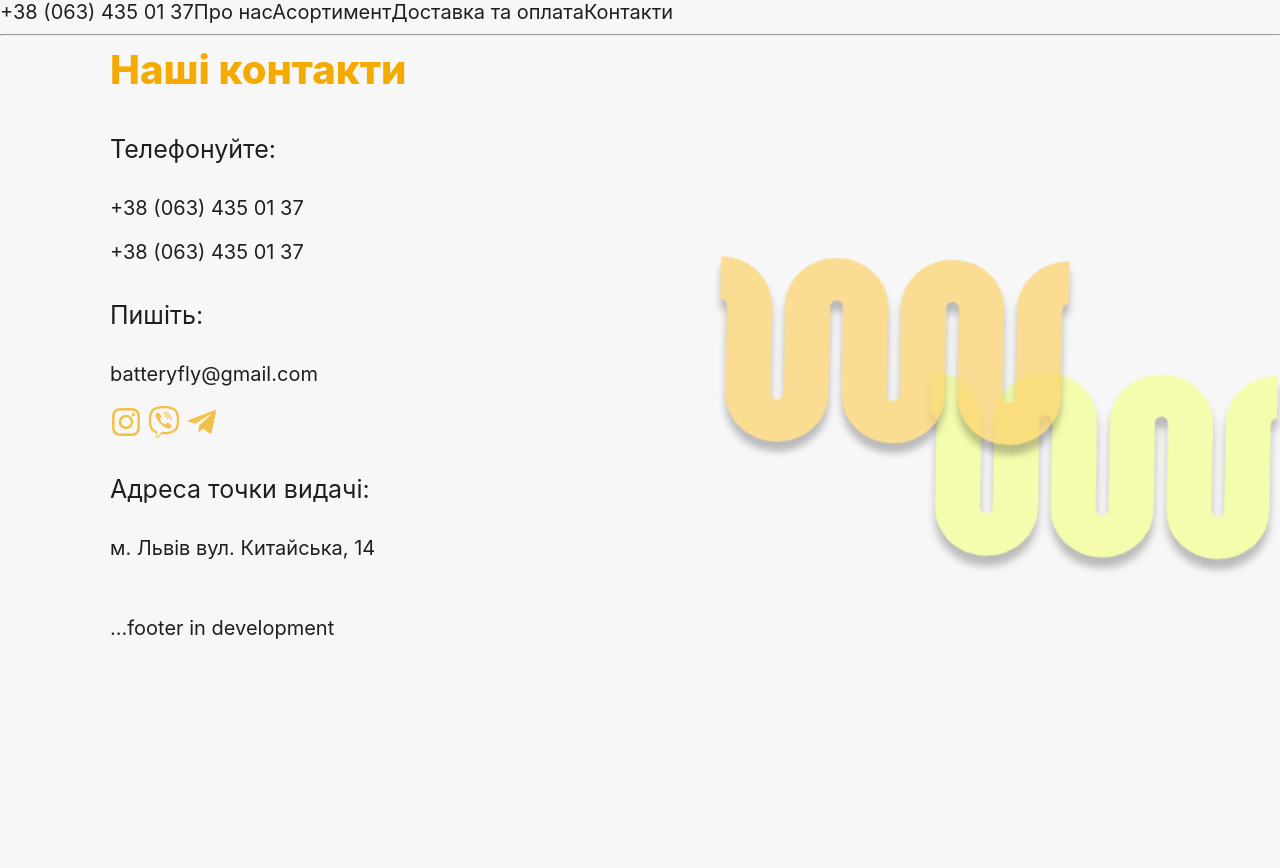
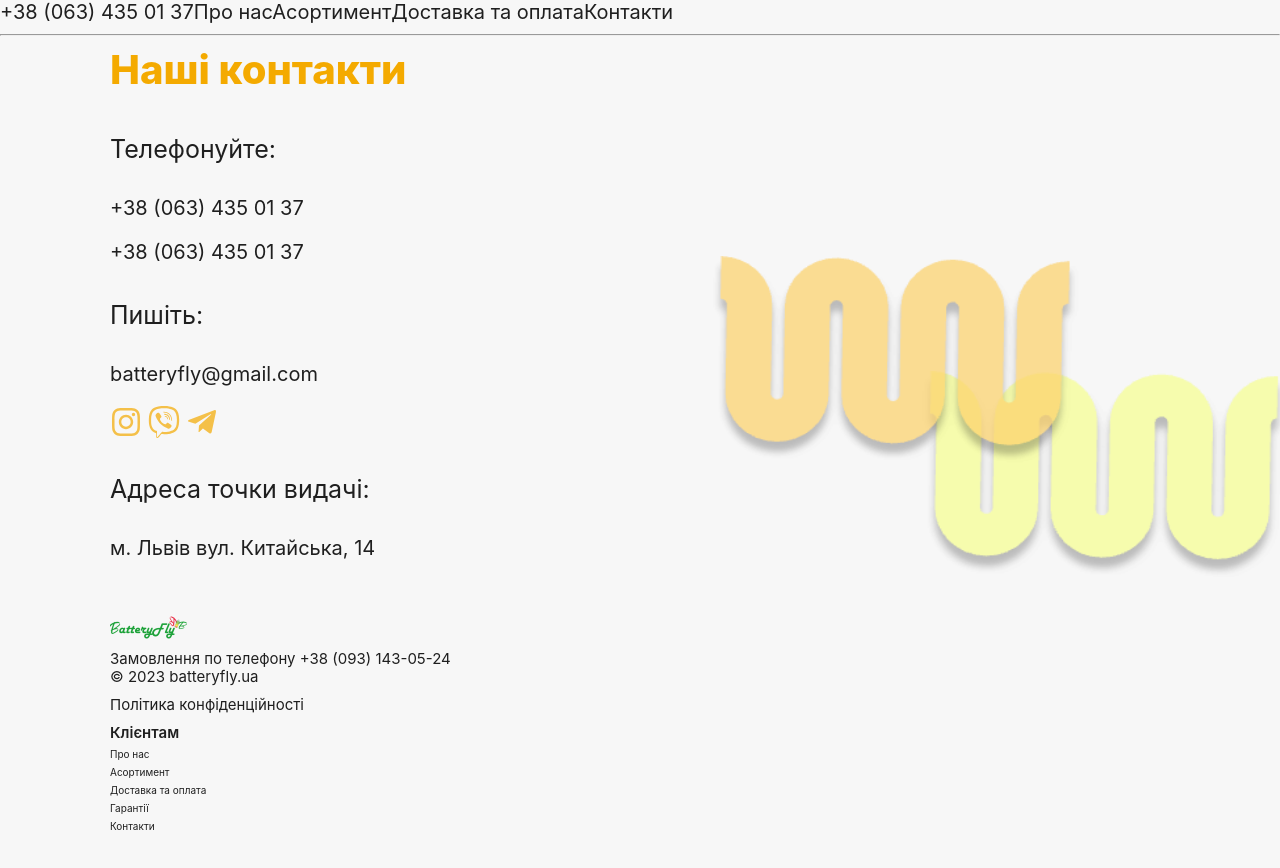
Before and after one commit to va7ul/Battery_Fly_Frontend, a React (Create React App) app: page /Battery_Fly_Frontend/contacts in a window 1280 px wide. Shown: the top 868 px of the page. Before the commit the page ends 800 px from the top, so only its background shows below. Built offline with nearby package versions, Linux system fonts and the light colour scheme.

Commit message:
start_footer

```diff
--- a/src/components/Footer/Footer.jsx
+++ b/src/components/Footer/Footer.jsx
@@ -1,9 +1,22 @@
-import { Container } from "./Footer.styled";
+import { Box, Container, Logo, Text, Link, Title } from "./Footer.styled";
+import logo from '../../assets/images/logo.png'
 
 export const Footer = () => {
   return (
     <Container>
-      ...footer in development
+      <Logo src={logo} alt='logo' />
+      <Text>Замовлення по телефону <a href="tel:+380931430524">+38 (093) 143-05-24</a><br/>&copy; 2023 batteryfly.ua
+      </Text>
+      <Text>Політика конфіденційності
+      </Text>
+      <Box>
+        <Title>Клієнтам</Title>
+        <Link to='/about'>Про нас</Link>
+        <Link to='/assortment'>Асортимент</Link>
+        <Link to='/delivery-and-payment'>Доставка та оплата</Link>
+        <Link to='/'>Гарантії</Link>
+        <Link to='/contacts'>Контакти</Link>
+      </Box>
     </Container>
   );
 };
--- a/src/components/Footer/Footer.styled.js
+++ b/src/components/Footer/Footer.styled.js
@@ -1,4 +1,5 @@
 import styled from 'styled-components';
+import { NavLink } from 'react-router-dom';
 
 export const Container = styled.div`
   padding: 25px 30px;
@@ -10,3 +11,45 @@ export const Container = styled.div`
     max-width: 1280px;
   }
 `;
+
+export const Logo = styled.img`
+  width: 78px;
+  height: 24px;
+  margin-bottom: 10px;
+`;
+
+export const Text = styled.p`
+  font-size: 10px;
+  margin-bottom: 10px;
+
+  @media screen and (min-width: 1280px) {
+    font-size: 15px;
+  }
+`;
+
+export const Box = styled.div`
+  display: flex;
+  flex-direction: column;
+  gap: 6px;
+`;
+
+export const Title = styled.h4`
+  font-size: 10px;
+  font-weight: 600;
+
+  @media screen and (min-width: 1280px) {
+    font-size: 15px;
+  }
+`;
+
+export const Link = styled(NavLink)`
+  font-size: 10px;
+
+  &:hover {
+    color: ${props => props.theme.colors.secondary};
+  }
+
+  @media screen and (min-width: 1280px) {
+    /* font-size: var(--main-font-size); */
+  }
+`;
```
Also changed, not shown: src/assets/images/logo.png (added).
